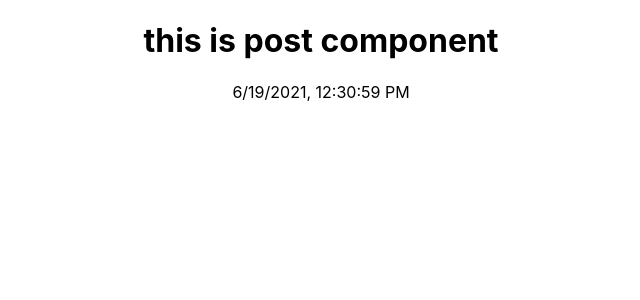
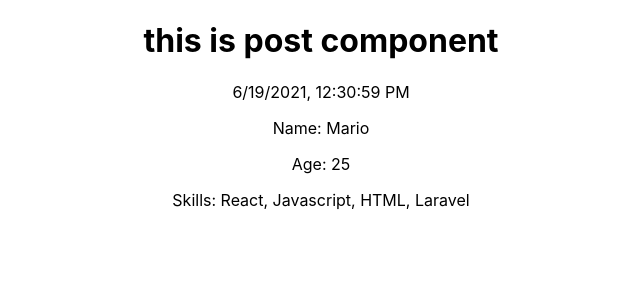
Before and after one commit to danasugu/apppro, a React (Create React App) app: page / in a window 1280 px wide. Shown: the top 300 px of the page, without its empty margins (319-959 px from the left). Built offline with nearby package versions, Linux system fonts and the light colour scheme.

Commit message:
Update Post.js

```diff
--- a/src/components/Post.js
+++ b/src/components/Post.js
@@ -1,11 +1,19 @@
 import React, { Component } from 'react';
 
 class Post extends Component {
+	state = {
+		name: 'Mario',
+		age: '25',
+		skills: [ 'React', 'Javascript', 'HTML', 'Laravel' ]
+	};
 	render() {
 		return (
 			<div>
 				<h1>this is post component</h1>
 				{new Date().toLocaleString()}
+				<p>Name: {this.state.name}</p>
+				<p>Age: {this.state.age}</p>
+				<p>Skills: {this.state.skills.join(', ')}</p>
 			</div>
 		);
 	}
```
